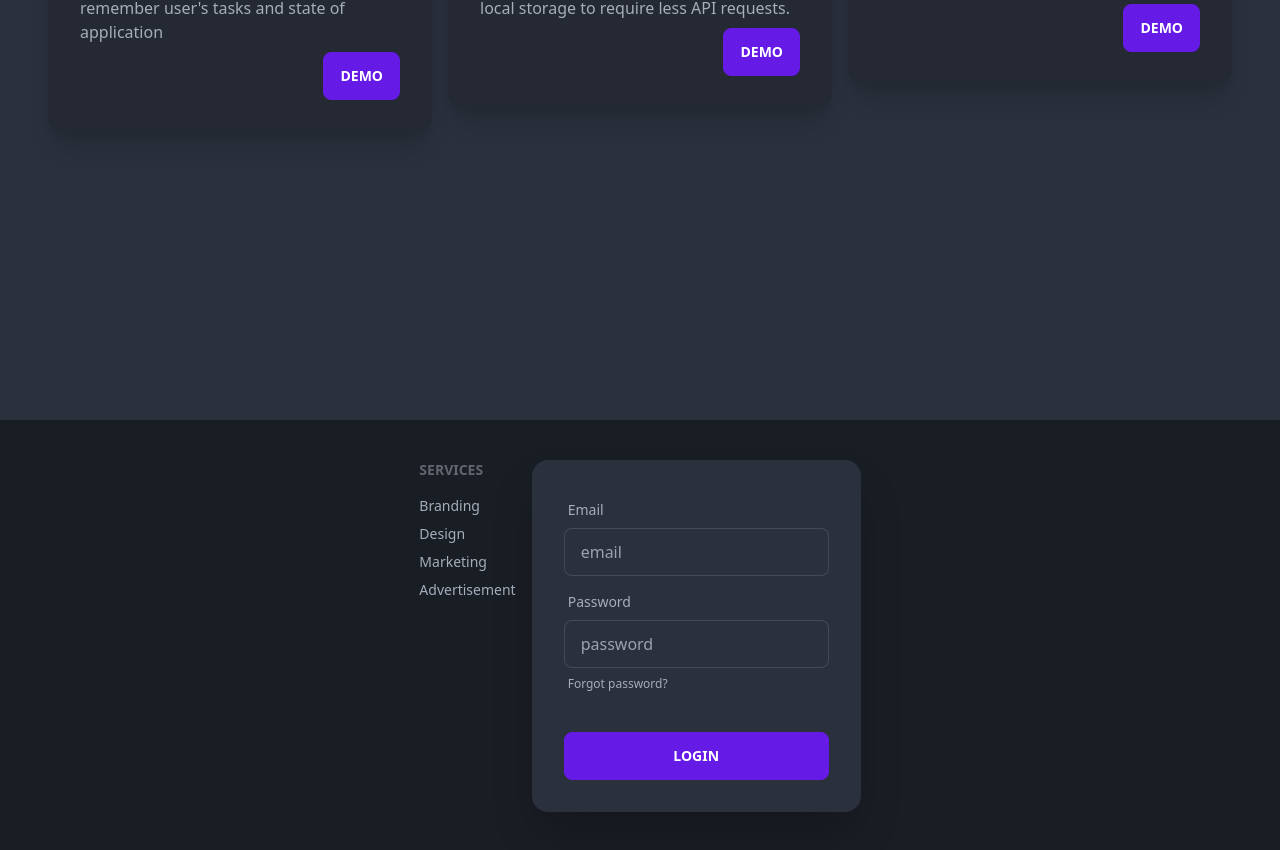
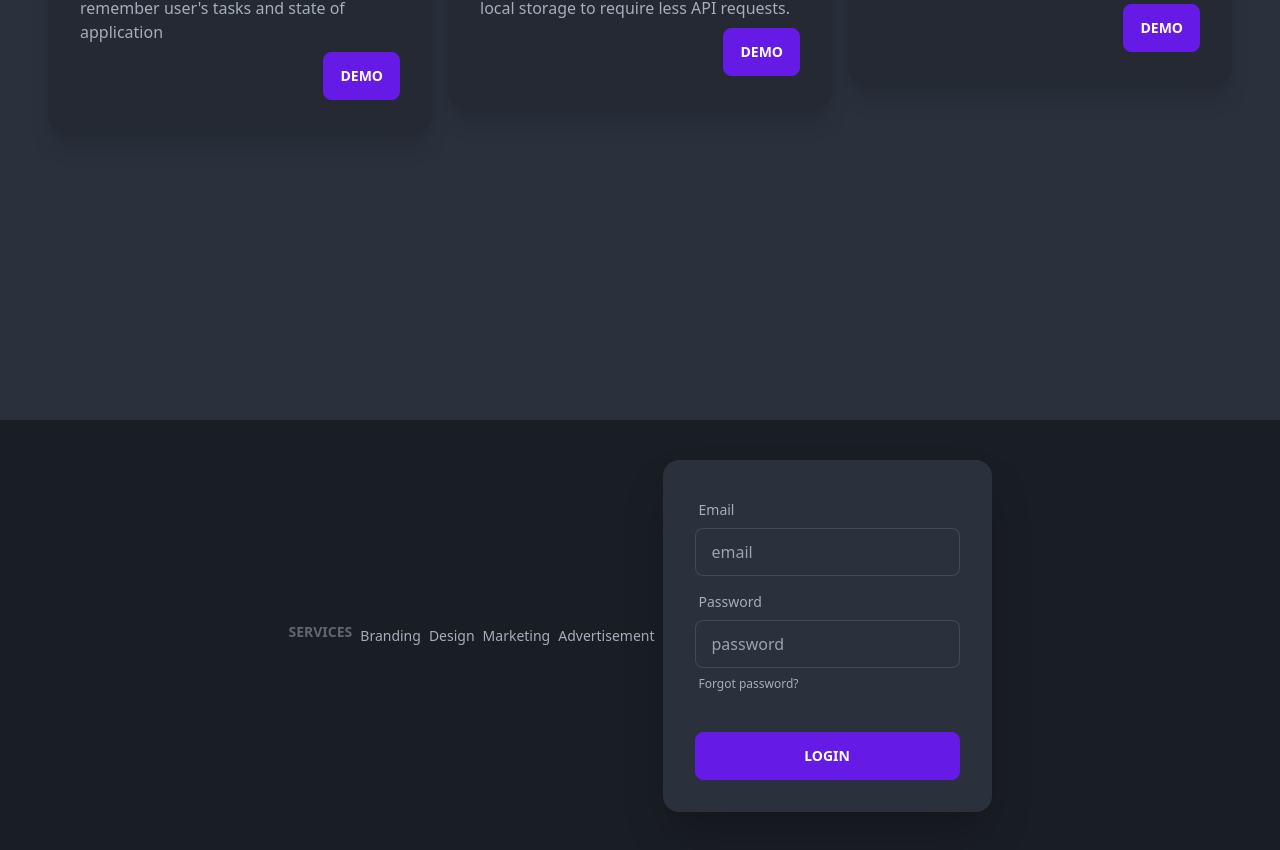
Before and after one commit to alexGalvan0/next-portfolio, a Next.js app: page / in a window 1280 px wide. Shown: the part 2040-2890 px from the top of the page. Built offline with nearby package versions, Linux system fonts and the light colour scheme.

Commit message:
footer again

```diff
--- a/components/Footer.jsx
+++ b/components/Footer.jsx
@@ -4,15 +4,18 @@ import Form from './Form'
 function Footer() {
     return (
         <div>
-            <footer className="footer grid-rows-1 p-10 bg-neutral text-neutral-content justify-center">
-                <div>
+            <footer className="footer  p-10 bg-neutral text-neutral-content footer-center">
+                <div className='flex '>
+
                     <span className="footer-title">Services</span>
                     <a className="link link-hover">Branding</a>
                     <a className="link link-hover">Design</a>
                     <a className="link link-hover">Marketing</a>
                     <a className="link link-hover">Advertisement</a>
+
+                    <Form />
                 </div>
-                <Form />
+
             </footer>
         </div>
     )
```
